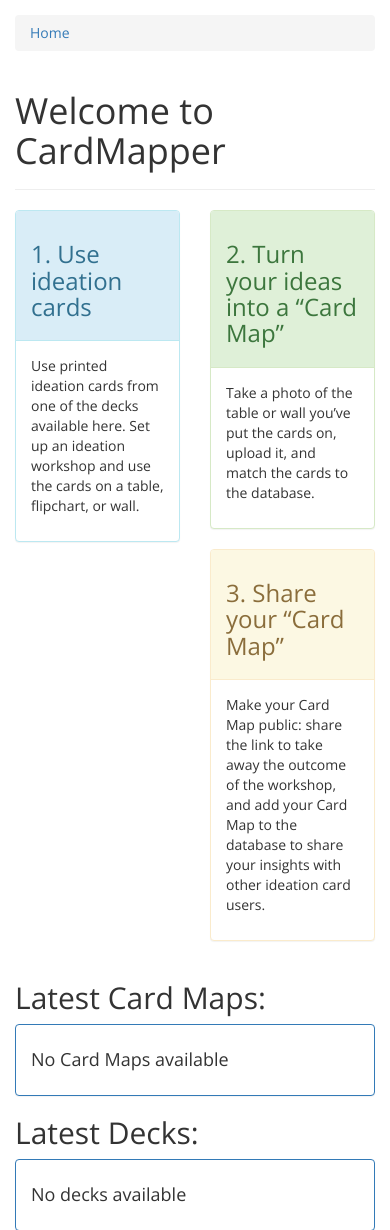
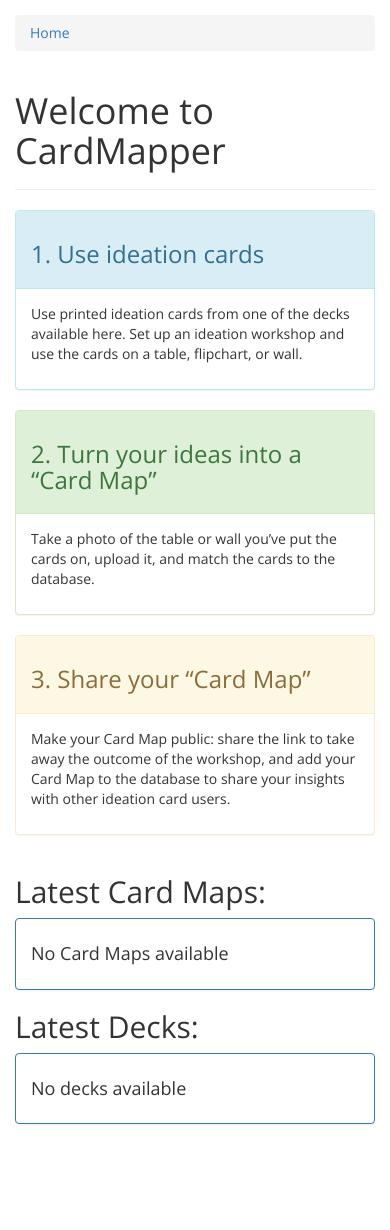
Before and after one commit to raphv/cardmapper, a Django app: template src/cardapp/templates/cardapp/home.html in a window 390 px wide. Shown: the part 55-1285 px from the top of the page. After the commit the page ends 1179 px from the top, so only its background shows below. Run offline with Django 3.2, Linux system fonts and the light colour scheme; the template is opened without the code that fills it, so the values that code supplies are empty; some libraries are stand-ins or nearby versions.

Commit message:
Bugfixes

```diff
--- a/src/cardapp/models.py
+++ b/src/cardapp/models.py
@@ -38,7 +38,7 @@ class Tag(models.Model):
 def filter_visible_to_user(queryset, user=None):
     if user and user.is_authenticated:
         return queryset.filter(
-            models.Q(public=True) | models.Q(author=user_obj)
+            models.Q(public=True) | models.Q(author=user)
         )
     return queryset.filter(public=True)
 
--- a/src/cardapp/templates/cardapp/cardmap_detail.html
+++ b/src/cardapp/templates/cardapp/cardmap_detail.html
@@ -25,8 +25,9 @@
 
 {% block main_content %}
 
+<div id="map"></div>
+
 {% include 'cardapp/partial/cardmap_detail.html' %}
-<div id="map"></div>
 
 {% for card in cardmap.cardoncardmap_set.all %}
 {% with object=card.card %}
--- a/src/cardapp/templates/cardapp/home.html
+++ b/src/cardapp/templates/cardapp/home.html
@@ -5,7 +5,7 @@
 
 {% block main_content %}
     <div class="row">
-        <div class="col-xs-6 col-sm-4">
+        <div class="col-sm-4">
             <div class="panel panel-info">
                 <div class="panel-heading">
                     <h3>1. Use ideation cards</h3>
@@ -15,7 +15,7 @@
                 </div>
             </div>
         </div>
-        <div class="col-xs-6 col-sm-4">
+        <div class="col-sm-4">
             <div class="panel panel-success">
                 <div class="panel-heading">
                     <h3>2. Turn your ideas into a “Card Map”</h3>
@@ -25,7 +25,7 @@
                 </div>
             </div>
         </div>
-        <div class="col-xs-6 col-sm-4">
+        <div class="col-sm-4">
             <div class="panel panel-warning">
                 <div class="panel-heading">
                     <h3>3. Share your “Card Map”</h3>
```
Also changed, not shown: src/cardapp/management/commands/create_demo_deck.py (+8 -3 lines).
